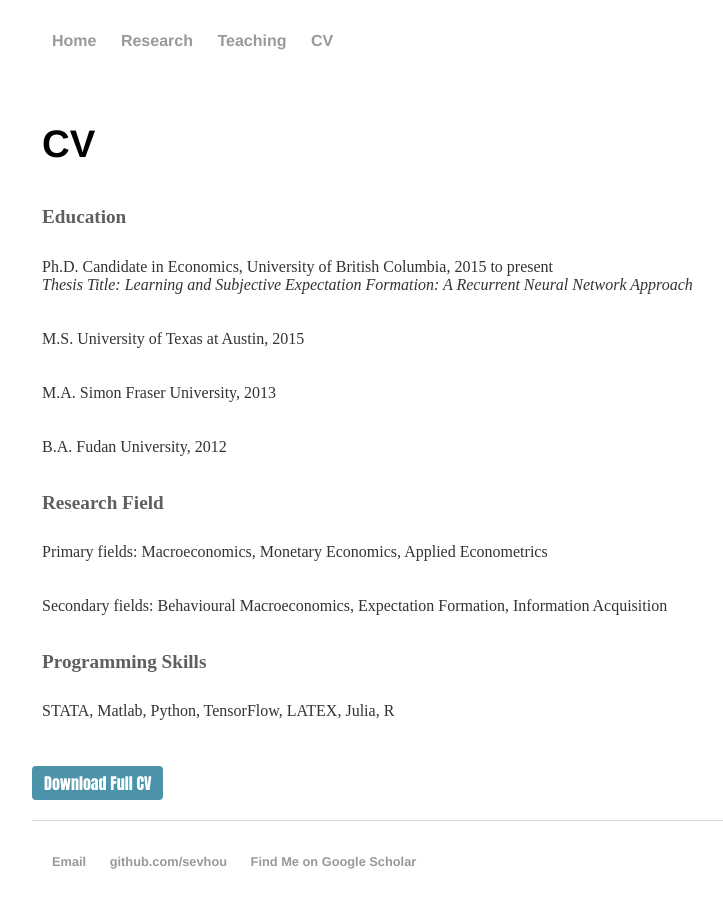
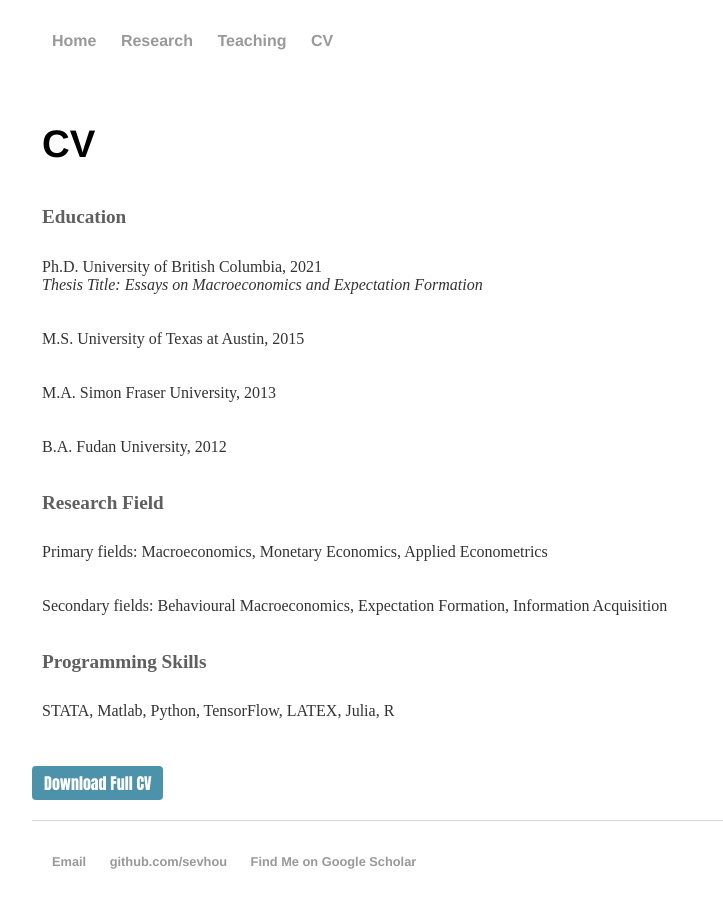
Before and after one commit to sevhou/sevhou.github.io, a Jekyll site: the page built from cv/index.html, in a window 1280 px wide, cut to the strip 94-1043 px from the top of the page. Shown: the top 908 px of the strip, without its empty margins (160-883 px from the left). Built offline with Jekyll 4.4.1, drawn with Linux system fonts in a browser that asks for light colours.

Commit message:
Update index.html

```diff
--- a/cv/index.html
+++ b/cv/index.html
@@ -5,8 +5,8 @@ title: CV
 <div class="blurb">
 	<h1>CV</h1>
 	<h2>Education</h2>
-	<p>Ph.D. Candidate in Economics, University of British Columbia, 2015 to present <br>
-		<i>Thesis Title: Learning and Subjective Expectation Formation: A Recurrent Neural Network Approach</i>
+	<p>Ph.D. University of British Columbia, 2021 <br>
+		<i>Thesis Title: Essays on Macroeconomics and Expectation Formation</i>
 	</p>
 	<p>M.S. University of Texas at Austin, 2015</p>
 	<p>M.A. Simon Fraser University, 2013</p>
```
